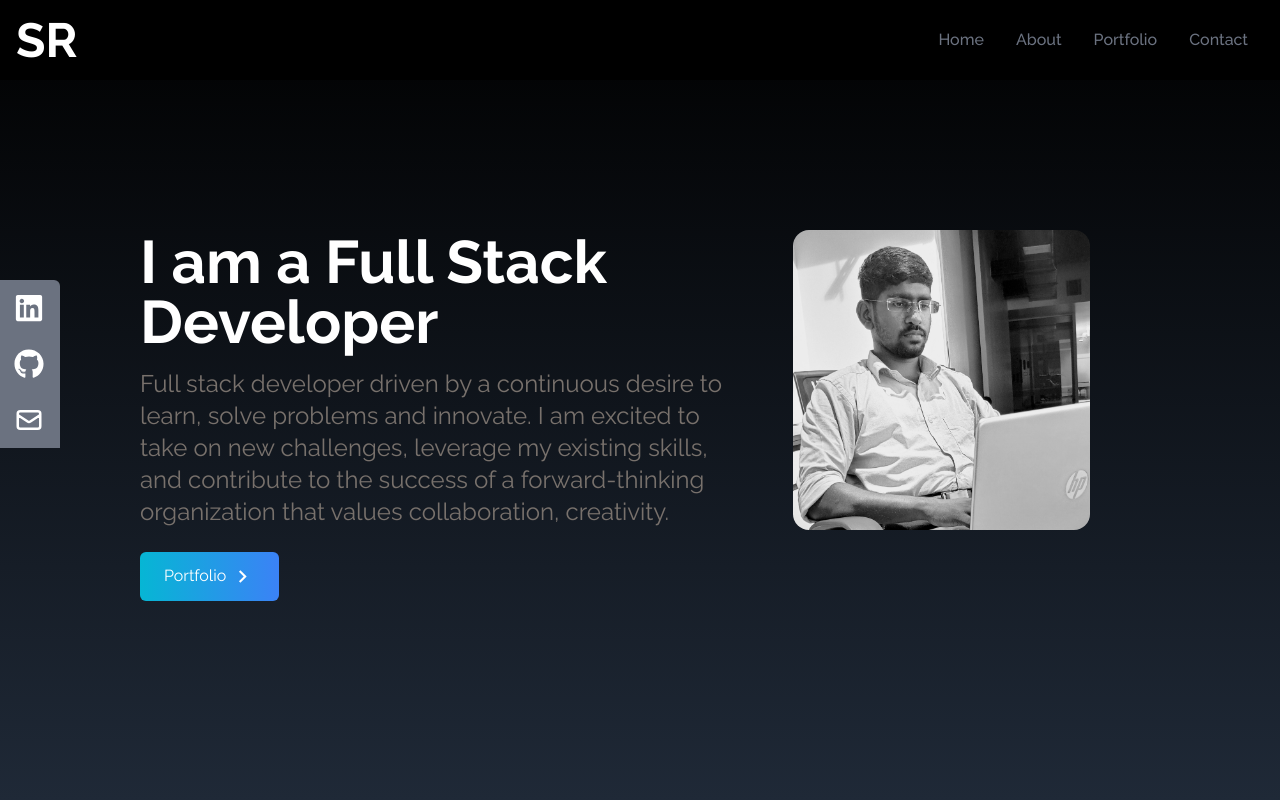
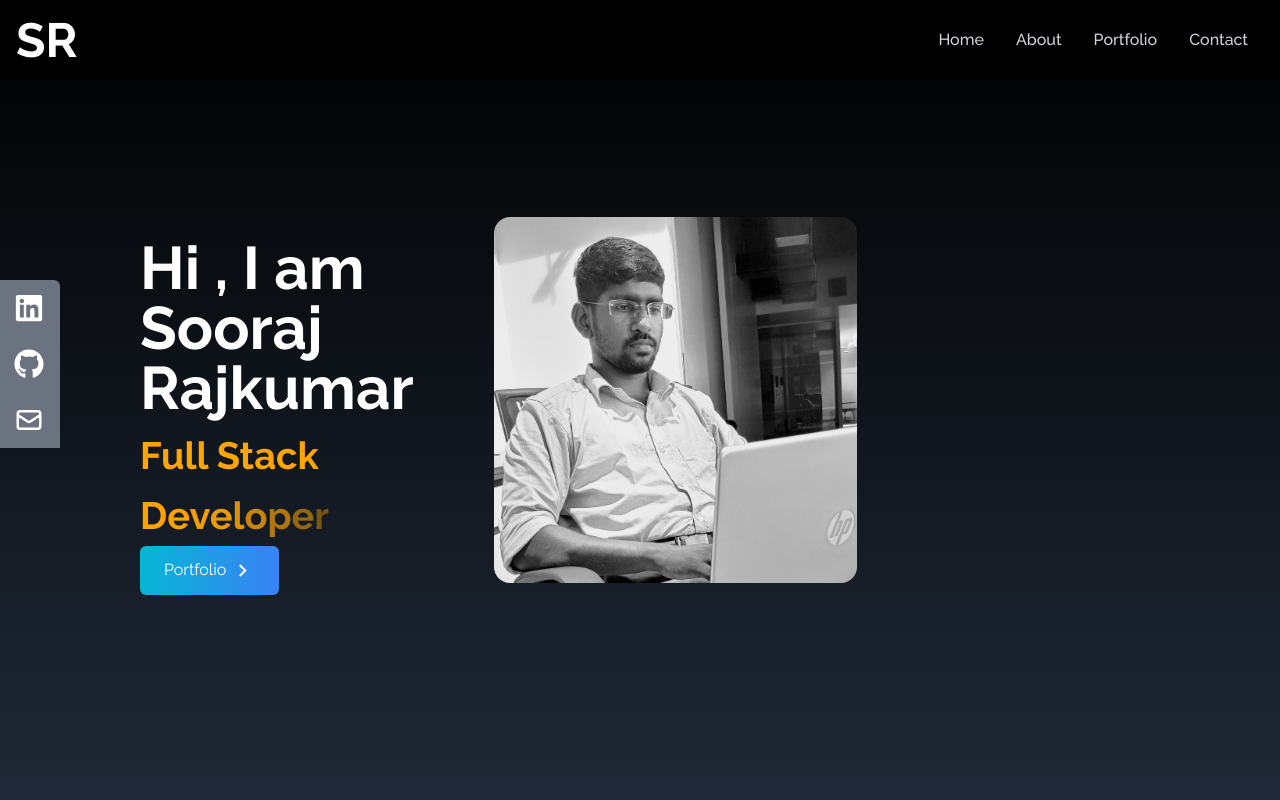
Before and after one commit to sooraj-RK/Portfolio, a React (Create React App) app: page / in a window 1280 px wide. Shown: the top 800 px of the page. Built offline with nearby package versions, Linux system fonts and the light colour scheme.

Commit message:
design changed

```diff
--- a/package.json
+++ b/package.json
@@ -11,6 +11,7 @@
     "react-icons": "^4.8.0",
     "react-scripts": "5.0.1",
     "react-scroll": "^1.8.9",
+    "react-spring": "^9.7.1",
     "web-vitals": "^2.1.4",
     "youtube-player": "^5.6.0"
   },
@@ -39,6 +40,7 @@
     ]
   },
   "devDependencies": {
-    "tailwindcss": "^3.3.2"
+    "tailwindcss": "^3.3.2",
+    "@babel/plugin-proposal-private-property-in-object":"^7.21.11"
   }
 }
--- a/src/App.js
+++ b/src/App.js
@@ -1,3 +1,4 @@
+import React, { useEffect } from 'react';
 import About from "./Components/About";
 import Contact from "./Components/Contact";
 import Experience from "./Components/Experience";
@@ -5,9 +6,15 @@ import Home from "./Components/Home";
 import Navbar from "./Components/Navbar";
 import Portfolio from "./Components/Portfolio";
 import SocialLinks from "./Components/SocialLinks";
+import Logo from "./assets/Page Logo.png"
 
 
 function App() {
+    useEffect(() => {
+      document.title = 'SRK';
+      const favicon = document.querySelector('link[rel="icon"]'); // Get the favicon link element
+    favicon.href = Logo; // Set the path to your logo image
+    }, []);
   return (
     <div className="">
      <Navbar/>
--- a/src/Components/About.jsx
+++ b/src/Components/About.jsx
@@ -15,11 +15,10 @@ const About = () => {
                 </p>
             </div>
             <p className='text-xl mt-20 '>
-            Hi,<br/> I'm Sooraj Rajkumar, a passionate full-stack web developer with expertise in creating dynamic and
-            responsive web applications. With  strong foundation in both front-end and back-end development, I bring designs to life while ensuring better functionality.
-            I stay up-to-date with the latest trends,
-             allowing me to deliver cutting-edge solutions and seamless user experiences across devices and platforms.
-
+            <br/> I am a passionate Full stack developer driven by a continuous desire to learn, solve
+            problems and innovate. I am excited to take on new challenges,
+            leverage my existing skills, and contribute to the success of a
+            forward-thinking organization that values collaboration, creativity.
 
 
             </p>
--- /dev/null
+++ b/src/Components/Animation.jsx
@@ -0,0 +1,20 @@
+import React from 'react';
+import { useSpring, animated } from 'react-spring';
+
+const AnimatedName = () => {
+  const animationProps = useSpring({
+    opacity: 1,
+    from: { opacity: 0 },
+    config: { duration: 5000 },
+  });
+
+
+  return (
+    <animated.div style={animationProps}>
+      <h1>Sooraj Rajkumar</h1>
+    </animated.div>
+
+  );
+};
+
+export default AnimatedName;
--- a/src/Components/Home.jsx
+++ b/src/Components/Home.jsx
@@ -2,24 +2,58 @@ import React from 'react';
 import mainimage from '../assets/black and white .jpg';
 import {  MdOutlineKeyboardArrowRight } from 'react-icons/md';
 import { Link } from 'react-scroll';
+import { useTrail, animated } from 'react-spring';
 
 const Home = () => {
+  const name = 'Hi , I am Sooraj Rajkumar';
+  const designation = 'Full Stack Developer';
+
+  const nameTrail = useTrail(name.length, {
+    opacity: 1,
+    from: { opacity: 0 },
+    delay: 500,
+    config: { duration: 500 },
+  });
+
+  const designationTrail = useTrail(designation.length, {
+    opacity: 1,
+    from: { opacity: 0 },
+    delay: 3500,
+    config: { duration: 500 },
+  });
   return (
     <div name="home" className='h-screen w-full bg-gradient-to-b from-black to-gray-800'>
-    <div className='max-w-screen-lg mx-auto flex flex-col items-center justify-center h-full px-3 md:flex-row'>
-      <div className='flex flex-col justify-center h-full mt-20 md:mt-0'>
-        <h2 className='text-4xl sm:text-6xl font-bold text-white text-center sm:text-left mt-10 md:mt-10'>
-          I am a Full Stack Developer
+    <div className='max-w-screen-lg mx-auto flex flex-col items-center justify-center h-full  px-3 md:flex-row'>
+      <div className='flex flex-col justify-center h-full  md:mt-0'>
+        <h2 className='text-4xl sm:text-6xl font-bold text-white text-center sm:text-left  md:mt-10'>
+        <div >
+        <h1>
+        {nameTrail.map((style, index) => (
+          <animated.span key={index} style={style}>
+            {name[index]}
+          </animated.span>
+        ))}
+      </h1>
+      <h2>
+        {designationTrail.map((style, index) => (
+          <animated.span
+            key={index}
+            style={{
+              ...style,
+              color: 'orange', // Change the color to your desired color
+              fontSize: '38px', // Change the font size to your desired size
+            }}
+          >
+            {designation[index]}
+          </animated.span>
+        ))}
+      </h2>
+    </div>
         </h2>
-          <p className=' text-2xl text-stone-500 py-4 '>
-            Full stack developer driven by a continuous desire to learn, solve
-            problems and innovate. I am excited to take on new challenges,
-            leverage my existing skills, and contribute to the success of a
-            forward-thinking organization that values collaboration, creativity.
-          </p>
+
           <div>
             <Link to='portfolio' className='group text-white w-fit px-6 py-3 my-2 flex items-center rounded-md
-            bg-gradient-to-r from-cyan-500 to-blue-500 cursor-pointer'>
+            bg-gradient-to-r from-cyan-500 to-blue-500  cursor-pointer'>
                 Portfolio
                 <span className='group-hover:rotate-90 duration-300'>
                     <MdOutlineKeyboardArrowRight size={25}
@@ -29,7 +63,7 @@ const Home = () => {
           </div>
         </div>
         <div>
-        <img src={mainimage} alt='Profile pic' className='rounded-2xl mb-10 mx-auto w-3/4 md:max-w-full h-auto' />
+        <img src={mainimage} alt='Profile pic' className='rounded-2xl  mx-20 w-2/4 md:max-w-full h-auto' />
 
         </div>
       </div>
--- a/src/Components/Navbar.jsx
+++ b/src/Components/Navbar.jsx
@@ -41,7 +41,7 @@ const Navbar = () => {
           <li
             key={id}
             className="px-4 cursor-pointer capitalize font-medium
-            text-gray-500 hover:scale-105 duration-200"
+            text-gray-300 hover:scale-105 duration-200"
           >
             <Link to={link} smooth duration={500}>{link}</Link>
           </li>
```
Also changed, not shown: src/assets/Page Logo.png (added), 1 other file (tests, documents, lock files or other folders).
